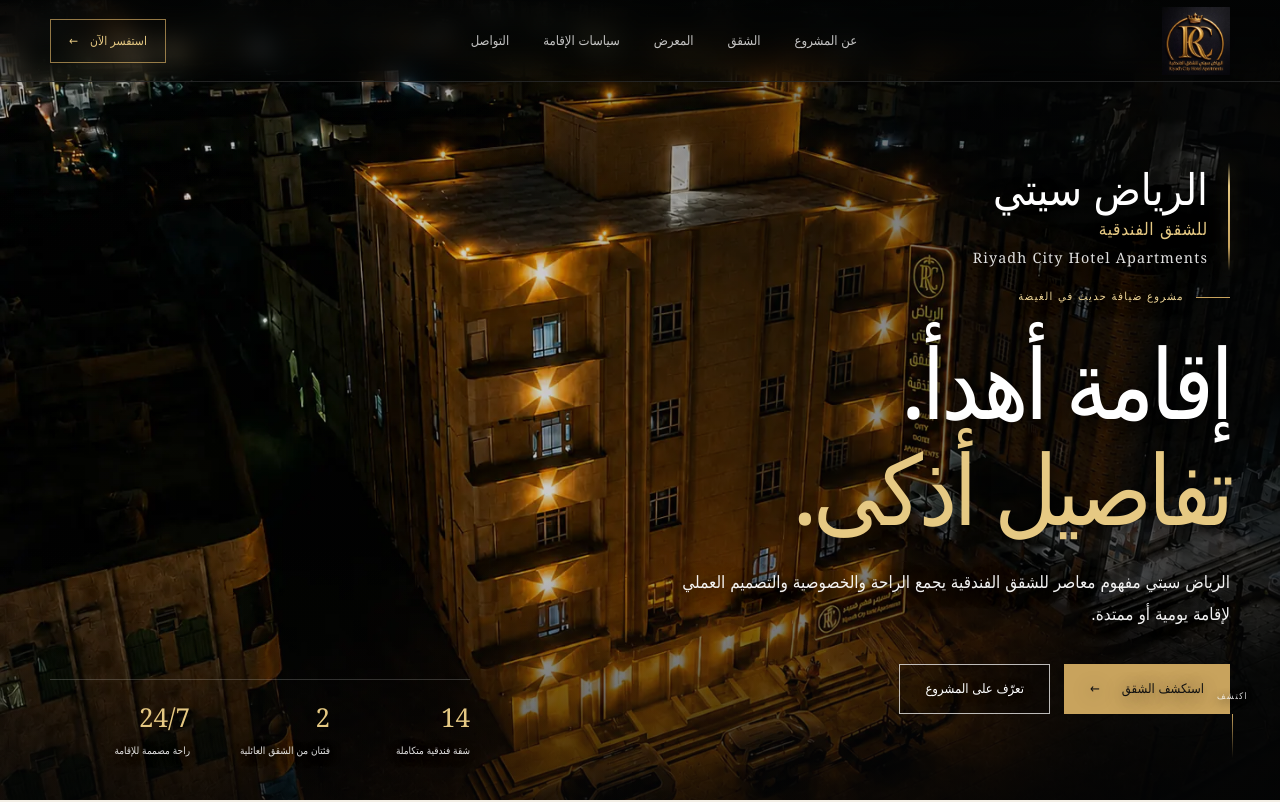
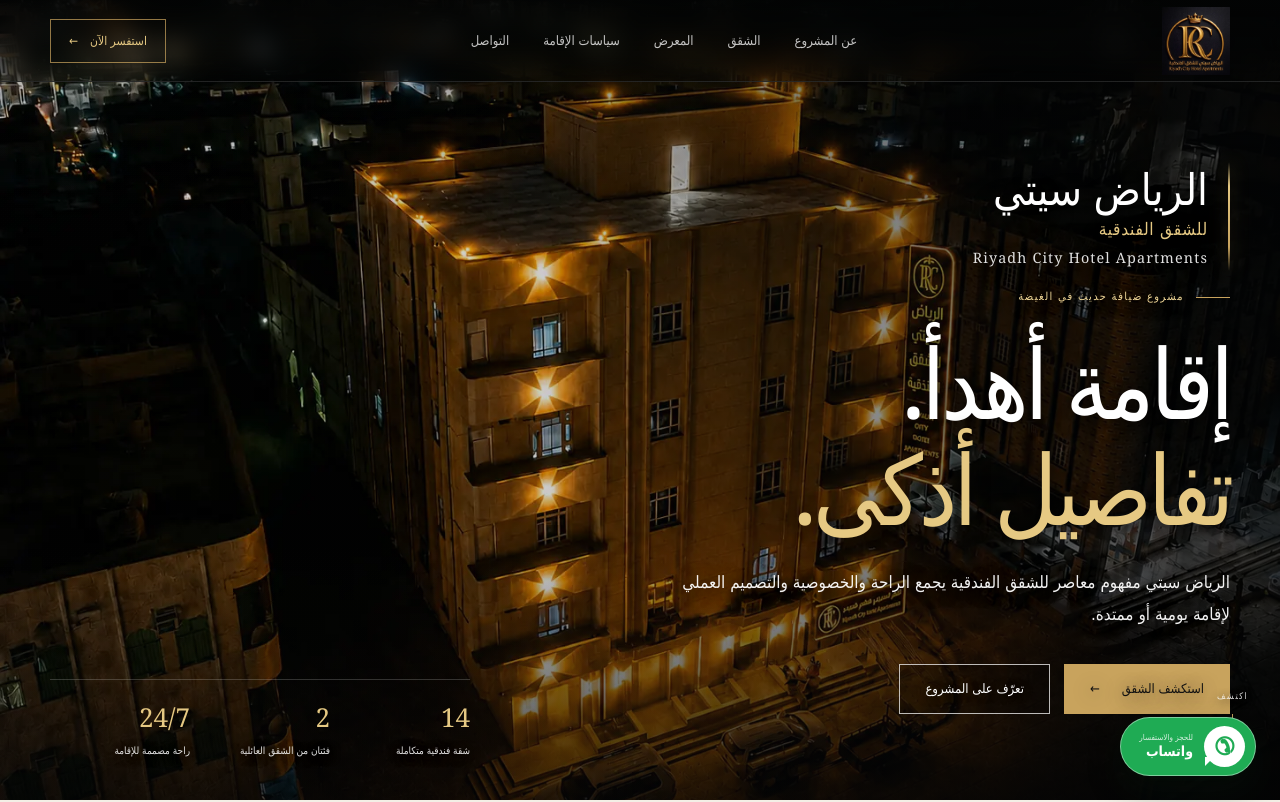
Before and after one commit to hani-site-spec/riyadh-city-hotel, a Next.js app: page / in a window 1280 px wide. Shown: the top 802 px of the page. Built offline with nearby package versions, Linux system fonts and the light colour scheme.

Commit message:
Style floating WhatsApp booking button

```diff
--- a/app/globals.css
+++ b/app/globals.css
@@ -1158,6 +1158,88 @@
   height: 82px;
 }
 
+.floating-whatsapp {
+  position: fixed;
+  z-index: 80;
+  right: max(24px, env(safe-area-inset-right));
+  bottom: max(24px, env(safe-area-inset-bottom));
+  min-height: 58px;
+  display: inline-flex;
+  align-items: center;
+  gap: 11px;
+  padding: 8px 10px 8px 18px;
+  border: 1px solid rgba(255, 255, 255, 0.42);
+  border-radius: 999px;
+  background: #1fab54;
+  color: #fff;
+  box-shadow:
+    0 16px 34px rgba(5, 25, 14, 0.3),
+    0 4px 10px rgba(5, 25, 14, 0.18);
+  direction: rtl;
+  transition: transform 180ms ease, background-color 180ms ease, box-shadow 180ms ease;
+}
+
+.floating-whatsapp:hover,
+.floating-whatsapp:focus-visible {
+  transform: translateY(-3px);
+  background: #168f44;
+  box-shadow:
+    0 20px 38px rgba(5, 25, 14, 0.35),
+    0 6px 12px rgba(5, 25, 14, 0.22);
+}
+
+.floating-whatsapp:focus-visible {
+  outline: 3px solid rgba(230, 201, 131, 0.92);
+  outline-offset: 3px;
+}
+
+.whatsapp-icon {
+  position: relative;
+  width: 41px;
+  height: 41px;
+  display: grid;
+  flex: 0 0 41px;
+  place-items: center;
+  border-radius: 50%;
+  background: #fff;
+  color: #1fab54;
+  font-family: Arial, sans-serif;
+  font-size: 24px;
+  font-weight: 700;
+  line-height: 1;
+  transform: scaleX(-1);
+}
+
+.whatsapp-icon::after {
+  position: absolute;
+  right: 1px;
+  bottom: 1px;
+  width: 9px;
+  height: 9px;
+  content: "";
+  background: #fff;
+  clip-path: polygon(0 0, 100% 0, 100% 100%);
+}
+
+.whatsapp-label {
+  display: flex;
+  flex-direction: column;
+  gap: 2px;
+  text-align: right;
+}
+
+.whatsapp-label small {
+  color: rgba(255, 255, 255, 0.82);
+  font-size: 8px;
+  line-height: 1;
+}
+
+.whatsapp-label strong {
+  font-size: 14px;
+  font-weight: 700;
+  line-height: 1.1;
+}
+
 .lightbox {
   position: fixed;
   z-index: 100;
@@ -1485,6 +1567,20 @@
   .lightbox {
     padding: 70px 16px 20px;
   }
+
+  .floating-whatsapp {
+    right: max(14px, env(safe-area-inset-right));
+    bottom: max(14px, env(safe-area-inset-bottom));
+    min-height: 54px;
+    padding: 7px 8px 7px 15px;
+  }
+
+  .whatsapp-icon {
+    width: 39px;
+    height: 39px;
+    flex-basis: 39px;
+    font-size: 22px;
+  }
 }
 
 @media (prefers-reduced-motion: reduce) {
```
